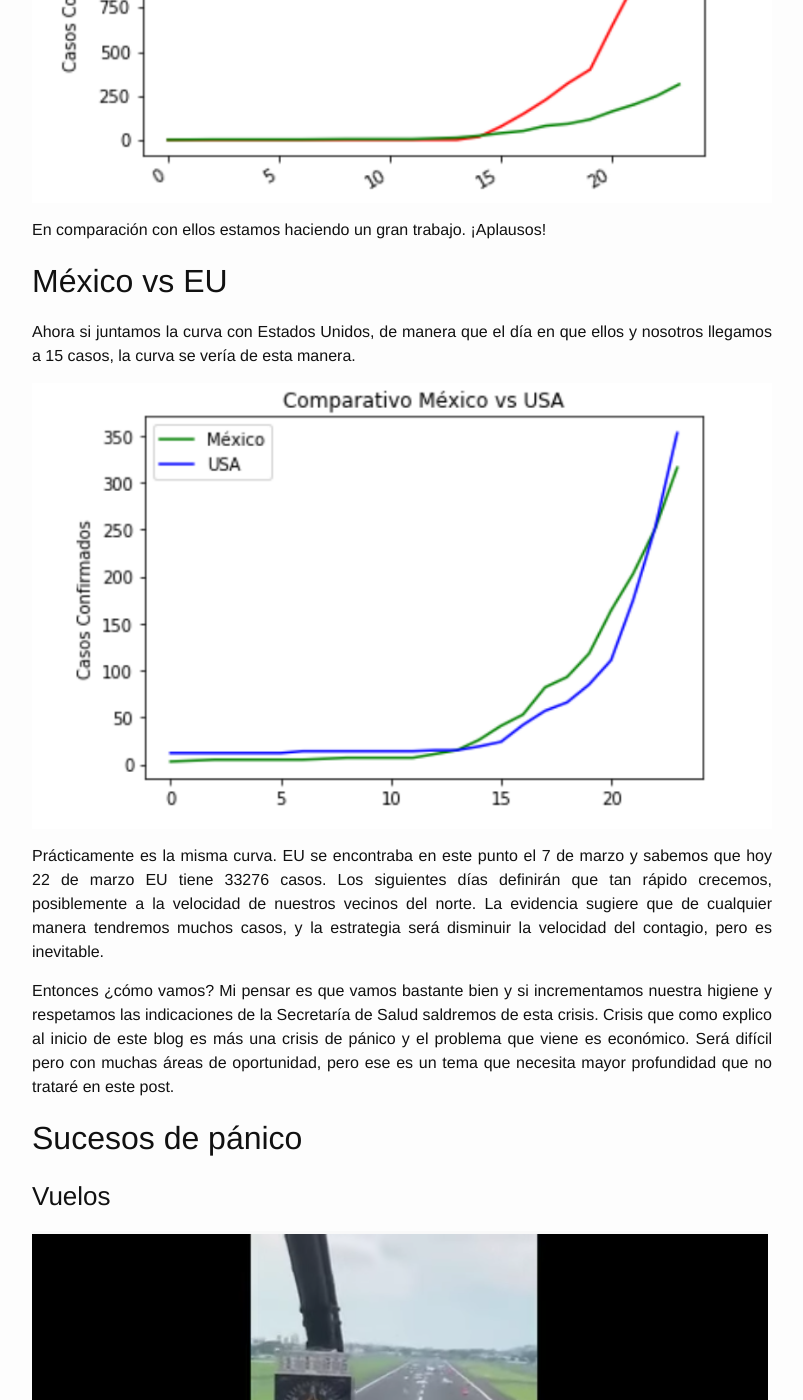
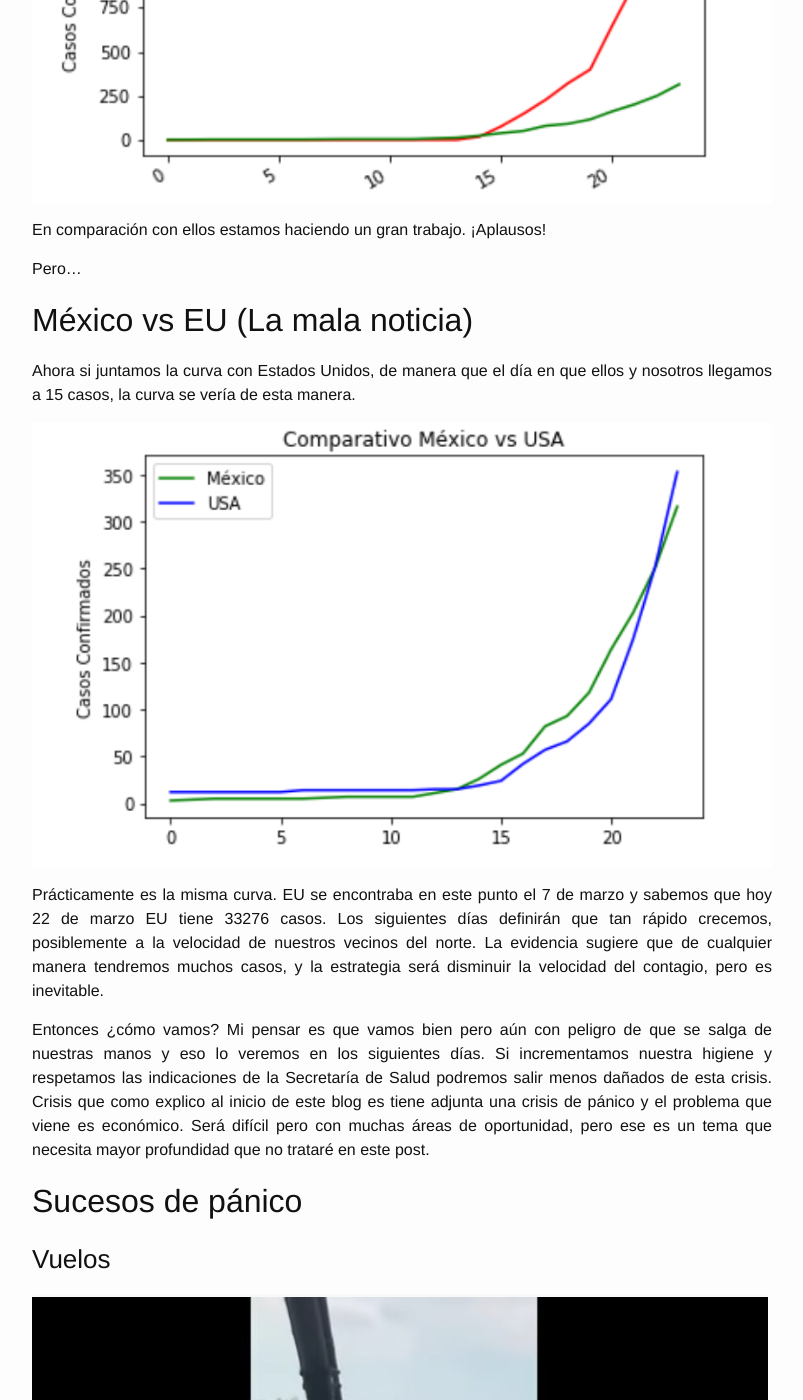
Before and after one commit to al4ndrade/al4ndrade.github.io, a Jekyll site: the page built from _posts/2020-3-23-panico_desproporcional.md, in a window 1280 px wide and 1400 px high, scrolled down 2122 px. Shown: the whole window, without its empty margins (238-1041 px from the left). Built offline with Jekyll 4.4.1, drawn with Linux system fonts in a browser that asks for light colours; some of the changed text lies outside the part shown.

Commit message:
Nuevo enfoque responsable

```diff
--- a/_posts/2020-3-23-panico_desproporcional.md
+++ b/_posts/2020-3-23-panico_desproporcional.md
@@ -35,7 +35,9 @@ Si juntamos la curva de manera que el día en que México llegó a 15 contagiado
 
 En comparación con ellos estamos haciendo un gran trabajo. ¡Aplausos!
 
-<h2>México vs EU</h2>
+Pero...
+
+<h2>México vs EU (La mala noticia)</h2>
 
 Ahora si juntamos la curva con Estados Unidos, de manera que el día en que ellos y nosotros llegamos a 15 casos, la curva se vería de esta manera.
 
@@ -44,7 +46,7 @@ Ahora si juntamos la curva con Estados Unidos, de manera que el día en que ello
 Prácticamente es la misma curva. EU se encontraba en este punto el 7 de marzo y sabemos que hoy 22 de marzo EU tiene 33276 casos.
 Los siguientes días definirán que tan rápido crecemos, posiblemente a la velocidad de nuestros vecinos del norte. La evidencia sugiere que de cualquier manera tendremos muchos casos, y la estrategia será disminuir la velocidad del contagio, pero es inevitable.
 
-Entonces ¿cómo vamos? Mi pensar es que vamos bastante bien y si incrementamos nuestra higiene y respetamos las indicaciones de la Secretaría de Salud saldremos de esta crisis. Crisis que como explico al inicio de este blog es más una crisis de pánico y el problema que viene es económico. Será difícil pero con muchas áreas de oportunidad, pero ese es un tema que necesita mayor profundidad que no trataré en este post.
+Entonces ¿cómo vamos? Mi pensar es que vamos bien pero aún con peligro de que se salga de nuestras manos y eso lo veremos en los siguientes días. Si incrementamos nuestra higiene y respetamos las indicaciones de la Secretaría de Salud podremos salir menos dañados de esta crisis. Crisis que como explico al inicio de este blog es tiene adjunta una crisis de pánico y el problema que viene es económico. Será difícil pero con muchas áreas de oportunidad, pero ese es un tema que necesita mayor profundidad que no trataré en este post.
 
 <h2>Sucesos de pánico</h2>
 
@@ -66,7 +68,7 @@ Seguramente seguiremos enterandonos de más casos de esta naturaleza, más aún
 
 <h3>Conclusión</h3>
 
-En conclusión, ¡Don't Panic!<br>
+En conclusión, ¡Don't Panic! pero contribuye a contener este virus<br>
 
 Comparte si crees que puede contribuir a ser un contrapeso contra el miedo irracional que predomina en nuestro país.
 
```
